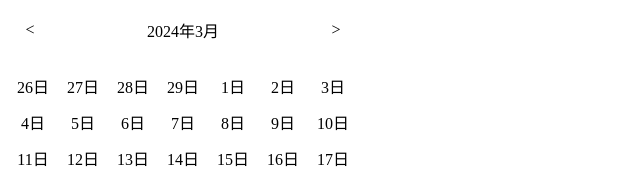
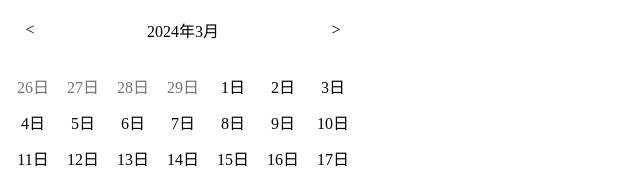
Before and after one commit to chiupinchun/calendar, a React (Vite) app: page / in a window 1280 px wide. Shown: the top 169 px of the page, without its empty margins (0-640 px from the left). Built offline with nearby package versions, Linux system fonts and the light colour scheme.

Commit message:
feat: calendar basic features

```diff
--- a/src/App.css
+++ b/src/App.css
@@ -33,6 +33,7 @@
   width: 50px;
   height: 36px;
   background-color: white;
+  cursor: pointer;
 }
 
 .day-button:hover {
@@ -42,3 +43,15 @@
 .day-button.today {
   background-color: #ffff76;
 }
+
+.day-button.active {
+  background-color: #006edc;
+}
+
+.day-button.none-current-month {
+  color: #757575;
+}
+
+.day-button.none-current-month:hover {
+  cursor: not-allowed;
+}
--- a/src/App.tsx
+++ b/src/App.tsx
@@ -1,4 +1,4 @@
-import { useMemo, useRef, useState } from 'react'
+import { useCallback, useEffect, useMemo, useRef, useState } from 'react'
 import './App.css'
 import { isSameDay, getDays } from './utils/getDays'
 
@@ -15,6 +15,26 @@ function App() {
   const [date, setDate] = useState(toDay.current.getDate())
   const days = useMemo(() => getDays(year, month), [year, month])
 
+  const notCurrentMonth = useCallback((day: Date) => day.getMonth() + 1 !== month, [month])
+
+  const [selected, setSelected] = useState<Date[]>([])
+  const select = (day: Date) => {
+    if (!selected.length || selected.length >= 2) {
+      setSelected([day])
+    } else {
+      if (day > selected[0]) {
+        const start = days.indexOf(selected[0])
+        const end = days.indexOf(day) + 1
+        setSelected(days.slice(start, end))
+      } else {
+        setSelected([day])
+      }
+    }
+  }
+  useEffect(() => {
+    setSelected([])
+  }, [year, month])
+
   return (
     <>
       <div className='calendar-header'>
@@ -24,10 +44,16 @@ function App() {
       </div>
       <div className='day-area'>
         {days.map((day, index) => (
-          <div key={index} className={[
-            'day-button content-center',
-            isSameDay(day, toDay.current) ? 'today' : ''
-          ].join(' ')} >
+          <div
+            key={index}
+            className={[
+              'day-button content-center',
+              isSameDay(day, toDay.current) ? 'today' : '',
+              notCurrentMonth(day) ? 'none-current-month' : '',
+              selected.includes(day) ? 'active' : ''
+            ].join(' ')}
+            onClick={() => notCurrentMonth(day) || select(day)}
+          >
             {day.getDate()}日
           </div>
         ))}
```
